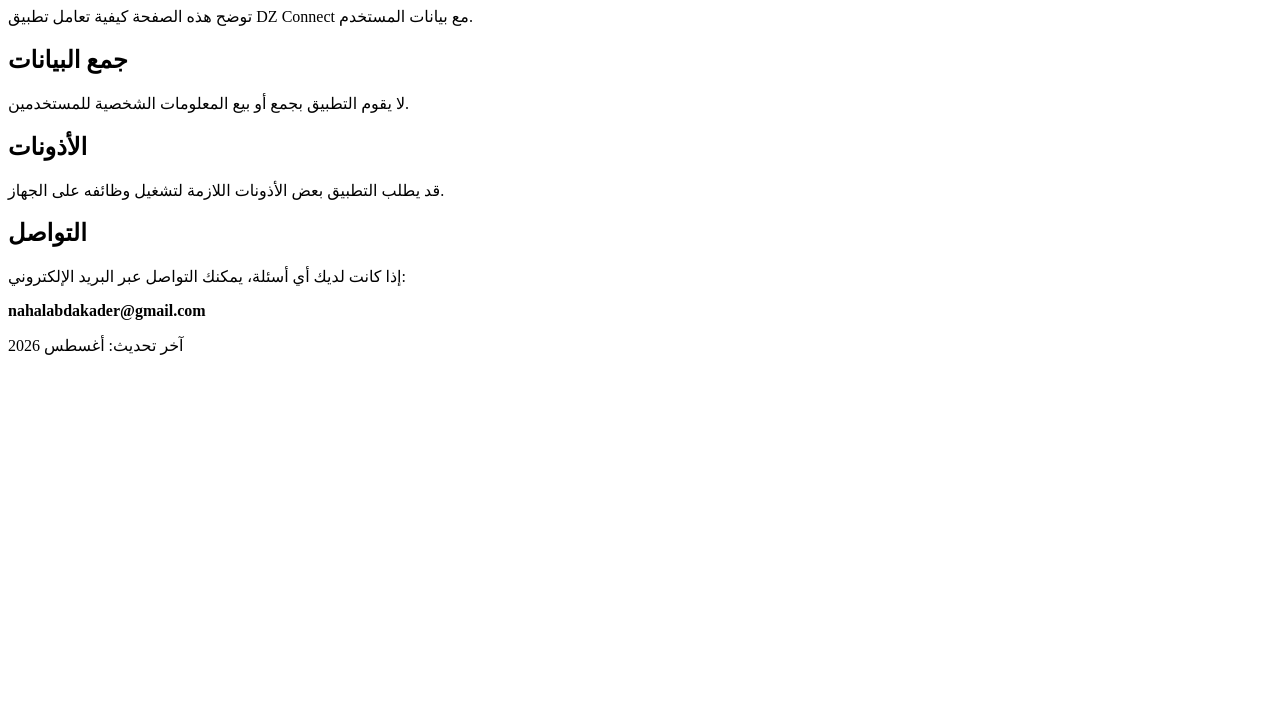
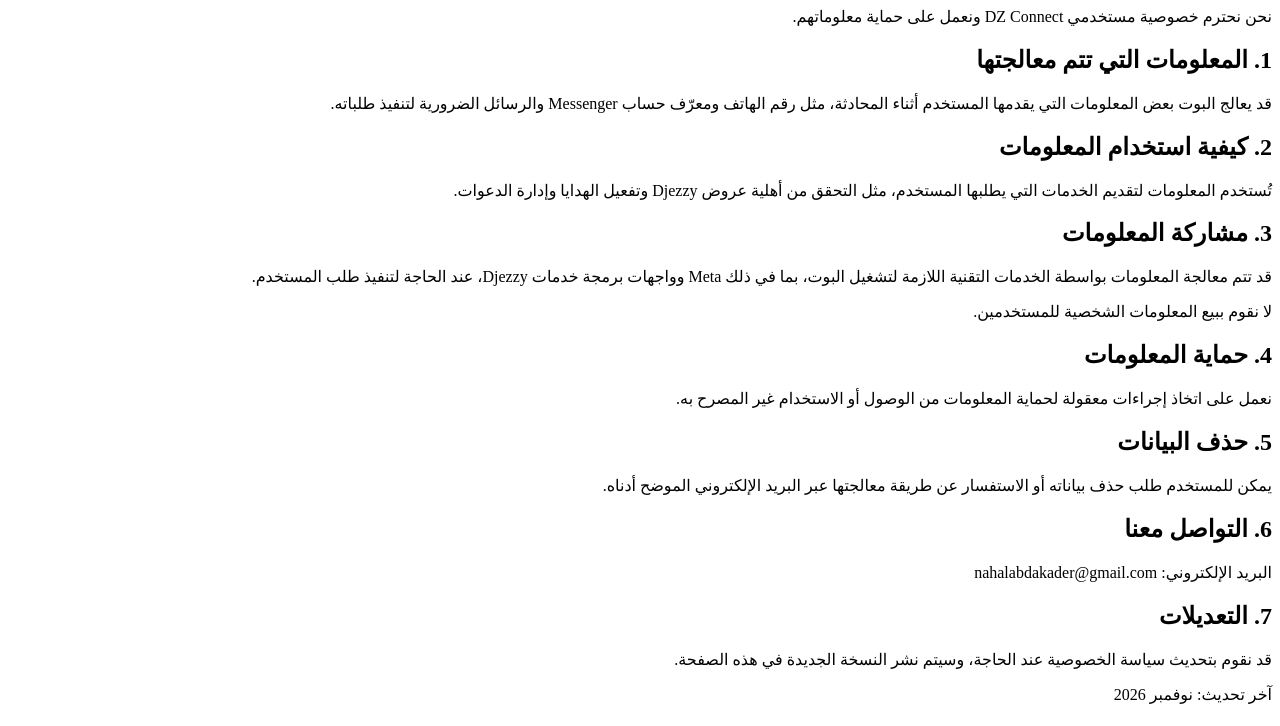
Before and after one commit to nahalnahal004-del/dz-connect-site, a plain HTML site: page privacy.html in a window 1280 px wide. Shown: the part 74-800 px from the top of the page. Drawn offline with Linux system fonts and the light colour scheme.

Commit message:
Revise privacy policy with additional details
Updated privacy policy to include new sections on data processing, usage, sharing, protection, deletion, and contact information.

```diff
--- a/privacy.html
+++ b/privacy.html
@@ -1,25 +1,16 @@
-<!DOCTYPE html>
-<html lang="ar">
+<!DOCTYPE html><html lang="ar" dir="rtl">
 <head>
 <meta charset="UTF-8">
+<meta name="viewport" content="width=device-width, initial-scale=1.0">
 <title>سياسة الخصوصية - DZ Connect</title>
 </head>
-<body>
-<h1>سياسة الخصوصية</h1>
-
-<p>توضح هذه الصفحة كيفية تعامل تطبيق DZ Connect مع بيانات المستخدم.</p>
-
-<h2>جمع البيانات</h2>
-<p>لا يقوم التطبيق بجمع أو بيع المعلومات الشخصية للمستخدمين.</p>
-
-<h2>الأذونات</h2>
-<p>قد يطلب التطبيق بعض الأذونات اللازمة لتشغيل وظائفه على الجهاز.</p>
-
-<h2>التواصل</h2>
-<p>إذا كانت لديك أي أسئلة، يمكنك التواصل عبر البريد الإلكتروني:</p>
-
-<p><b>nahalabdakader@gmail.com</b></p>
-
-<p>آخر تحديث: أغسطس 2026</p>
-</body>
+<body><h1>سياسة الخصوصية - DZ Connect</h1><p>نحن نحترم خصوصية مستخدمي DZ Connect ونعمل على حماية معلوماتهم.</p><h2>1. المعلومات التي تتم معالجتها</h2>
+<p>قد يعالج البوت بعض المعلومات التي يقدمها المستخدم أثناء المحادثة، مثل رقم الهاتف ومعرّف حساب Messenger والرسائل الضرورية لتنفيذ طلباته.</p><h2>2. كيفية استخدام المعلومات</h2>
+<p>تُستخدم المعلومات لتقديم الخدمات التي يطلبها المستخدم، مثل التحقق من أهلية عروض Djezzy وتفعيل الهدايا وإدارة الدعوات.</p><h2>3. مشاركة المعلومات</h2>
+<p>قد تتم معالجة المعلومات بواسطة الخدمات التقنية اللازمة لتشغيل البوت، بما في ذلك Meta وواجهات برمجة خدمات Djezzy، عند الحاجة لتنفيذ طلب المستخدم.</p>
+<p>لا نقوم ببيع المعلومات الشخصية للمستخدمين.</p><h2>4. حماية المعلومات</h2>
+<p>نعمل على اتخاذ إجراءات معقولة لحماية المعلومات من الوصول أو الاستخدام غير المصرح به.</p><h2>5. حذف البيانات</h2>
+<p>يمكن للمستخدم طلب حذف بياناته أو الاستفسار عن طريقة معالجتها عبر البريد الإلكتروني الموضح أدناه.</p><h2>6. التواصل معنا</h2>
+<p>البريد الإلكتروني: nahalabdakader@gmail.com</p><h2>7. التعديلات</h2>
+<p>قد نقوم بتحديث سياسة الخصوصية عند الحاجة، وسيتم نشر النسخة الجديدة في هذه الصفحة.</p><p>آخر تحديث: نوفمبر 2026</p></body>
 </html>
```
